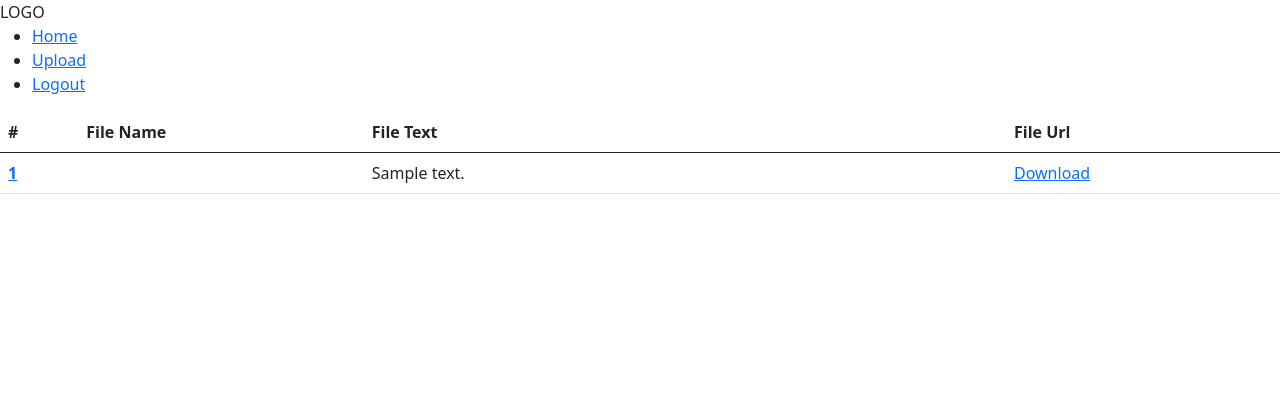
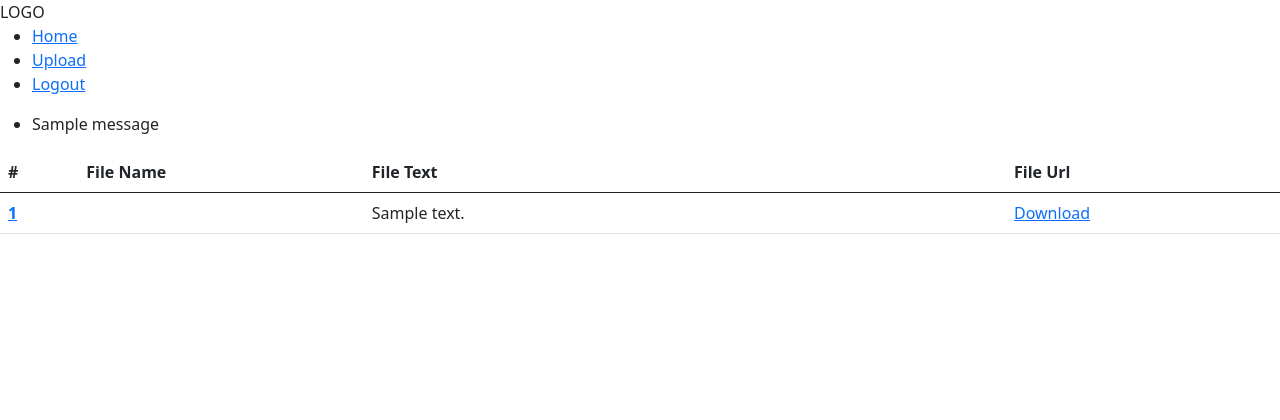
Before and after one commit to Yaswanth820/animated-adventure, a Django app: page / in a window 1280 px wide. Shown: the top 420 px of the page. Run offline with Django 4.2, Linux system fonts and the light colour scheme; a user stored in the database is signed in; tables that the repository leaves empty hold one stand-in row (values such as "Sample post"); one stand-in notice (Sample message) is shown.

Commit message:
included messages

```diff
--- a/templates/main.html
+++ b/templates/main.html
@@ -20,6 +20,13 @@
 
 <body>
     {% include 'nav.html' %}
+    {% if messages %}
+    <ul class="messages">
+        {% for message in messages %}
+        <li{% if message.tags %} class="{{ message.tags }}" {% endif %}>{{ message }}</li>
+            {% endfor %}
+    </ul>
+    {% endif %}
     {% block content %}
 
     {% endblock %}
```
